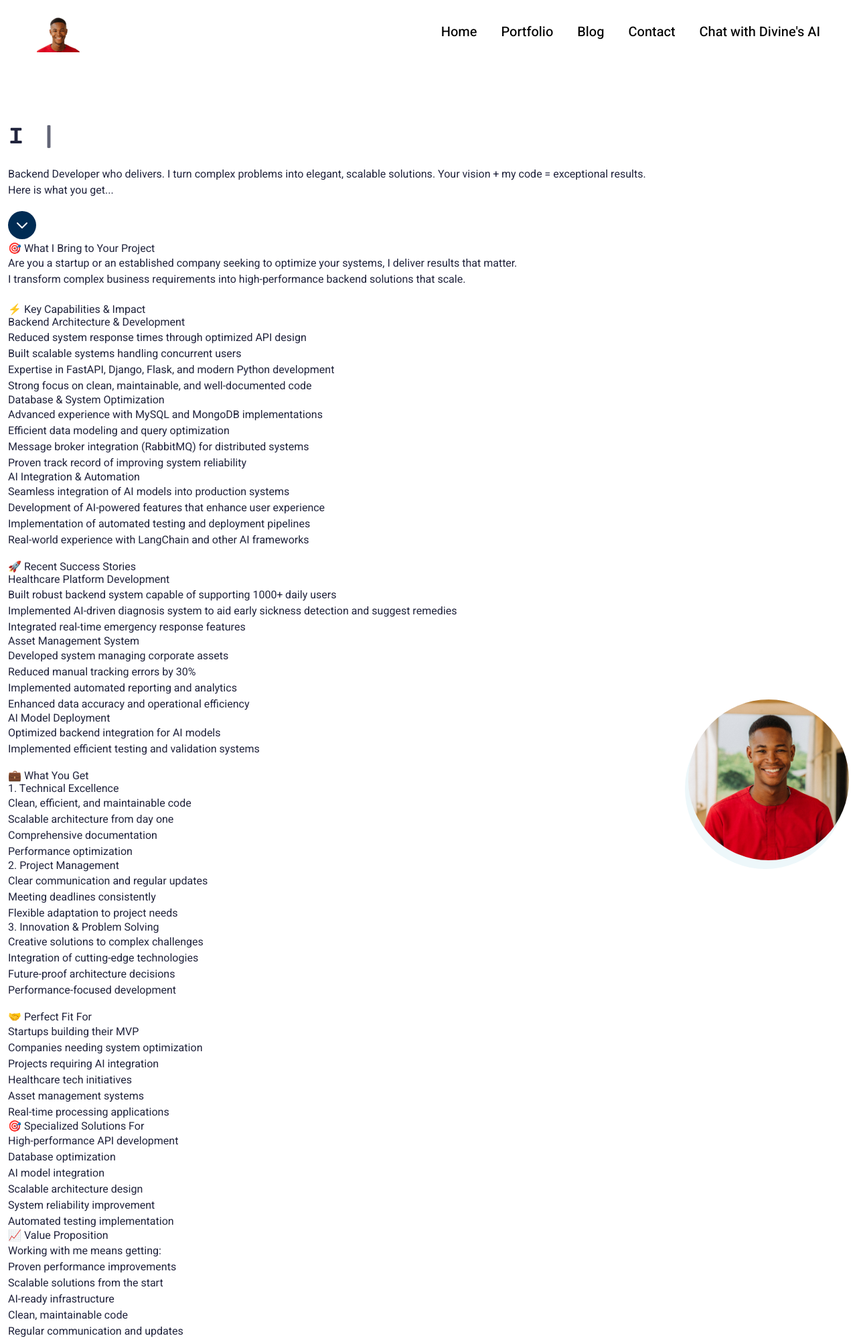
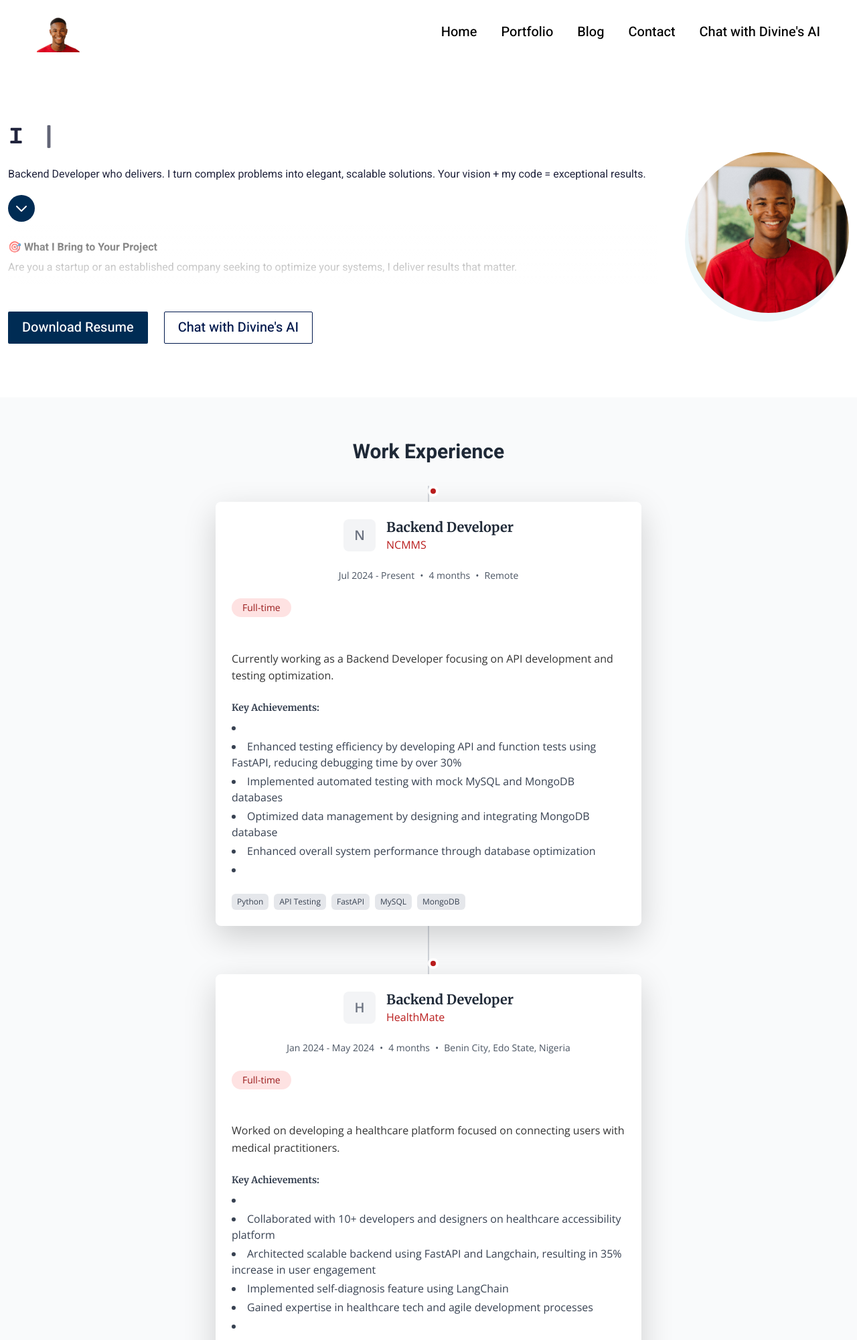
Before and after one commit to DivineUX23/Resume_website, a Django app: page / in a window 1280 px wide. Shown: the top 2000 px of the page at 67% size. Run offline with Django 5.2, Linux system fonts and the light colour scheme; data comes from the database, SQL or seed files in the repository; both versions use the stored data as it was after the commit; some libraries are stand-ins or nearby versions.

Commit message:
chat working and home page updated

```diff
--- a/my_resume/main/gemini_pro.py
+++ b/my_resume/main/gemini_pro.py
@@ -39,7 +39,7 @@ class Assistant():
 
         self.system_instruction = f"You're Divine's Assistant and your name is Jervis, You answer questions about Divine based on Following information: {content}"
 
-        self.model = genai.GenerativeModel(model_name="gemini-1.5-flash-latest",
+        self.model = genai.GenerativeModel(model_name="gemini-1.5-flash",
                                     generation_config=self.generation_config,
                                     system_instruction=self.system_instruction)
 
@@ -81,8 +81,8 @@ class Assistant():
         await sync_to_async(conversation.save)()
 
         # Print history and response for debugging purposes
-        print(conversation_json)
-        print(response.text)
+        #print(conversation_json)
+        #print(response.text)
 
 
         return markdown.markdown(response.text) if response.text else "Error processing response, try again later"
--- a/my_resume/main/templates/main/index.html
+++ b/my_resume/main/templates/main/index.html
@@ -22,10 +22,14 @@ End CSS
   ================================= -->
 
 {% block content %}
+
+
+
+
 <section>
   <div class="bannerSection">
     <div class="container">
-      <div class="row g-4 g-md-3  align-items-center">
+      <div class="row g-4 g-md-3 align-items-center">
         <div class="col-md-auto order-md-last">
           <div class="bannerUserImg">
             {% if me.userprofile.avatar %}
@@ -44,12 +48,10 @@ End CSS
 
             <p>{{me.userprofile.bio}}</p>
 
-            <p>Here is what you get...</p>
-
             <!-- Expand/Collapse Button -->
             <div class="flex mt-6">
               <button class="expand-button p-2 rounded-full btn btnPrimary hover:btn btnPrimary text-white transition duration-200 bounce-animation"
-                      aria-expanded="false">
+                      aria-expanded="false" aria-controls="expandable-content">
                 <svg class="w-6 h-6 transform transition-transform duration-200" fill="none" stroke="currentColor" viewBox="0 0 24 24">
                   <path stroke-linecap="round" stroke-linejoin="round" stroke-width="2" d="M19 9l-7 7-7-7" />
                 </svg>
@@ -57,14 +59,14 @@ End CSS
             </div>
 
             <!-- Expandable Content -->
-            <div class="expandable-content ">
-
+            <div class="expandable-content collapsed" id="expandable-content">
               <div class="prose max-w-none">
                 {{ about.detailed_bio|safe }}
               </div>
-            <!-- Action Buttons -->
-           </div>
-            <div class="bannerBtnCol">
+              <!-- Action Buttons -->
+            </div>
+
+            <div class="bannerBtnCol mt-4">
               <div class="row">
                 <div class="col-auto">
                   <a download href="{{me.userprofile.cv.url}}" class="btn btnPrimary">Download Resume</a>
@@ -75,70 +77,67 @@ End CSS
               </div>
             </div>
 
+          </div>
+        </div>
       </div>
     </div>
   </div>
 </section>
 
-<script>
-document.addEventListener('DOMContentLoaded', function() {
-  const expandButton = document.querySelector('.expand-button');
-  const expandableContent = document.querySelector('.expandable-content');
-  const arrow = expandButton.querySelector('svg');
+<style>
 
-  expandButton.addEventListener('click', function() {
-    const isExpanded = expandButton.getAttribute('aria-expanded') === 'true';
 
-    // Toggle aria-expanded
-    expandButton.setAttribute('aria-expanded', !isExpanded);
-
-    // Toggle content visibility with animation
-    if (isExpanded) {
-      // Collapse
-      expandableContent.style.height = expandableContent.scrollHeight + 'px';
-      setTimeout(() => {
-        expandableContent.style.height = '0px';
-      }, 10);
-
-      setTimeout(() => {
-        expandableContent.classList.add('hidden');
-        expandableContent.style.height = '';
-      }, 200);
-    } else {
-      // Expand
-      expandableContent.classList.remove('hidden');
-      expandableContent.style.height = '0px';
-      setTimeout(() => {
-        expandableContent.style.height = expandableContent.scrollHeight + 'px';
-      }, 10);
-
-      setTimeout(() => {
-        expandableContent.style.height = '';
-      }, 200);
-    }
-
-    // Rotate arrow
-    arrow.style.transform = isExpanded ? '' : 'rotate(180deg)';
-  });
-});
-</script>
-
-<style>
-.bannerUserImg img {
+  .bannerUserImg img {
     transition: transform 0.3s;
 }
 .bannerUserImg:hover img {
     transform: scale(1.1);
 }
+
 .expandable-content {
-    transition: height 0.2s ease-in-out;
+    transition: max-height 0.5s ease, opacity 0.5s ease;
     overflow: hidden;
+    max-height: 90px; /* Adjust based on desired preview height */
+    position: relative;
+    opacity: 1;
 }
 
+.expandable-content::after {
+    content: "";
+    position: absolute;
+    bottom: 0;
+    left: 0;
+    width: 100%;
+    height: 100px; /* Height of the fade effect */
+    background: linear-gradient(to bottom, rgba(255, 255, 255, 0), rgba(255, 255, 255, 1));
+    pointer-events: none;
+    transition: opacity 0.5s ease;
+}
 
+.expandable-content.expanded::after {
+    display: none;
+}
 
+.expandable-content.expanded {
+    max-height: 10000px; /* A large enough value to accommodate the full content */
+}
+
+/* Adjusted expand-button styles */
 .expand-button {
   animation: bounce 1.5s infinite;
+  padding: 0.5rem;
+  border-radius: 9999px; /* For fully rounded button */
+  background-color: #002C54; /* Example primary color */
+  border: none; /* Remove border if your btnPrimary handles it */
+  cursor: pointer;
+  display: flex;
+  align-items: center;
+  justify-content: center;
+  transition: background-color 0.3s ease;
+}
+
+.expand-button:hover {
+  background-color: #00184c; /* Darker shade on hover */
 }
 
 @keyframes bounce {
@@ -153,7 +152,90 @@ document.addEventListener('DOMContentLoaded', function() {
   }
 }
 
+/* Ensure btnPrimary and btnOutline retain their original styles */
+.btnPrimary {
+  /* Your existing btnPrimary styles */
+}
+
+.btnOutline {
+  /* Your existing btnOutline styles */
+}
+
+/* Optional: Adjust button focus styles for accessibility */
+.expand-button:focus {
+  outline: 2px solid #002C54;
+  outline-offset: 2px;
+}
+
+/* Button Focus Styles for Accessibility */
+.expand-button:focus {
+outline: 2px solid #005fcc;
+outline-offset: 2px;
+}
+
+/* Preserve Inner Content Formatting */
+.prose {
+  /* Ensure that child elements like headings, lists, etc., are styled appropriately */
+  /* You can customize typography here or integrate a typography library like Tailwind CSS's prose plugin */
+  font-size: 1rem;
+  line-height: 1.6;
+  color: #333;
+}
+
+/* Optional: Customize Prose Elements */
+.prose h1, .prose h2, .prose h3, .prose h4, .prose h5, .prose h6 {
+  margin-top: 1.5em;
+  margin-bottom: 0.5em;
+  font-weight: bold;
+}
+
+.prose p {
+  margin-bottom: 1em;
+}
+
+.prose ul, .prose ol {
+  margin-bottom: 1em;
+  padding-left: 1.5em;
+}
+
+.prose a {
+  color: #007bff;
+  text-decoration: underline;
+}
+
+.prose a:hover {
+  color: #0056b3;
+}
+
+
+
 </style>
+
+<script>
+  document.addEventListener('DOMContentLoaded', function() {
+    const expandButton = document.querySelector('.expand-button');
+    const expandableContent = document.querySelector('.expandable-content');
+    const arrow = expandButton.querySelector('svg');
+
+    expandButton.addEventListener('click', function() {
+      const isExpanded = expandableContent.classList.contains('expanded');
+
+      if (isExpanded) {
+        // Collapse the content
+        expandableContent.classList.remove('expanded');
+        expandButton.setAttribute('aria-expanded', 'false');
+        arrow.style.transform = 'rotate(0deg)';
+      } else {
+        // Expand the content
+        expandableContent.classList.add('expanded');
+        expandButton.setAttribute('aria-expanded', 'true');
+        arrow.style.transform = 'rotate(180deg)';
+      }
+    });
+  });
+
+</script>
+
 
 
 
--- a/my_resume/static/js/script.js
+++ b/my_resume/static/js/script.js
@@ -97,7 +97,7 @@ document.addEventListener("DOMContentLoaded", function () {
 
               let typewriter = new Typewriter(span, {
                   loop: false,
-                  delay: 3
+                  delay: 0.5
               });
 
               typewriter.typeString(messageContent).start().callFunction(() => {
```
Also changed, not shown: requirements.txt (+17 -111 lines), my_resume/db.sqlite3.
